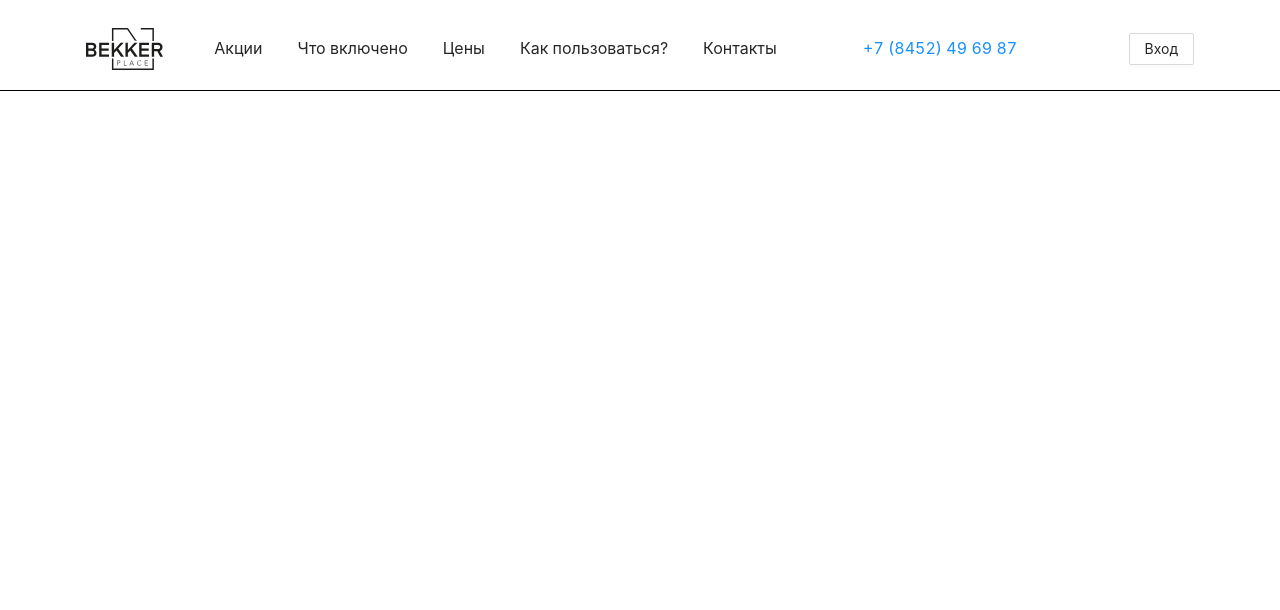
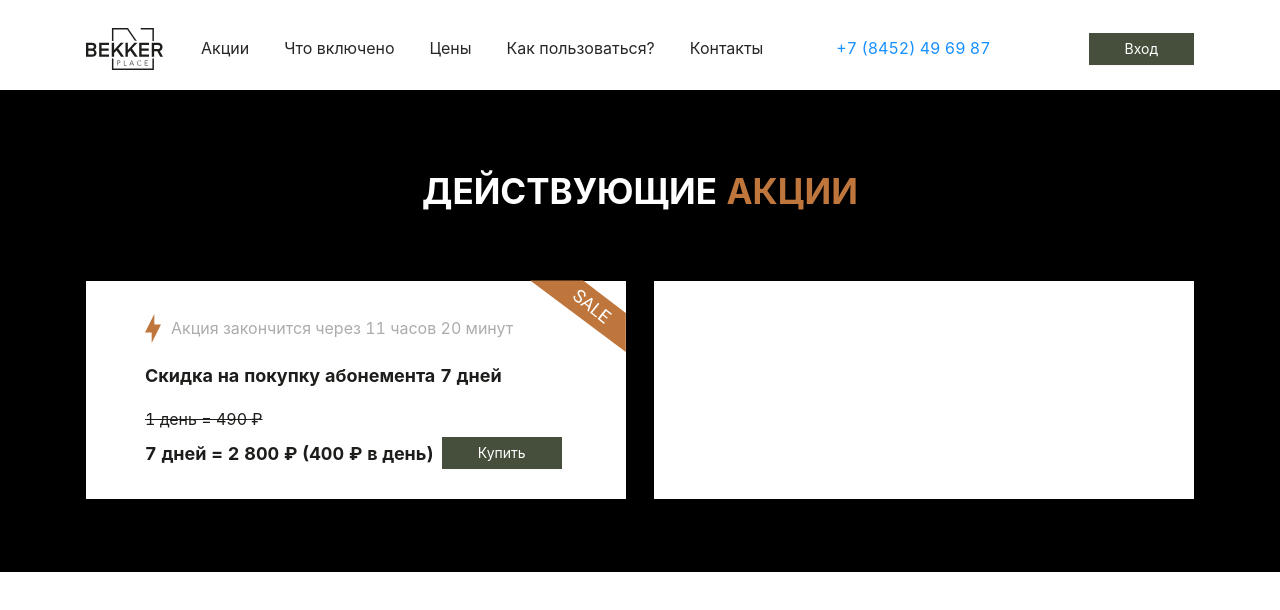
Before and after one commit to zakharych/coworking, a React (Create React App) app: page / in a window 1280 px wide. Shown: the top 610 px of the page. Built offline with nearby package versions, Linux system fonts and the light colour scheme.

Commit message:
Add actions section

```diff
--- a/src/App.scss
+++ b/src/App.scss
@@ -62,9 +62,11 @@
   align-items: center;
   background-color: white;
 }
-.section-header {
+.section {
   display: flex;
   justify-content: center;
+}
+.section-header {
   border-bottom: 1px solid black;
 }
 
@@ -108,3 +110,109 @@
 .telephone {
   margin-right: 60px;
 }
+
+.actions {
+  background-color: black;
+  color: white;
+  padding: 73px;
+}
+
+.section-title {
+  font-weight: bold;
+  font-size: 35px;
+  text-align: center;
+  text-transform: uppercase;
+}
+
+.text-accent {
+  color: #be763c;
+}
+.actions__list {
+  display: flex;
+  align-items: center;
+  justify-content: space-between;
+  margin: 0;
+  padding: 0;
+  list-style: none;
+}
+.action-card {
+  position: relative;
+  width: 48.7%;
+  height: 218px;
+  display: flex;
+  flex-direction: column;
+  align-items: flex-start;
+  background: #ffffff;
+  color: #1d1d1b;
+  padding: 33px 64px 32px 59px;
+}
+
+.actions-sticker {
+  position: absolute;
+  right: -20px;
+  top: -25px;
+}
+
+.action-card__time-to-end {
+  display: flex;
+  align-items: center;
+  color: #acacac;
+  margin-bottom: 19px;
+}
+.action-card__title {
+  margin-left: 10px;
+}
+.action-days {
+  font-weight: bold;
+  font-size: 18px;
+  margin-bottom: 17px;
+}
+.action-new-condition__wrapper {
+  display: flex;
+  flex-direction: column;
+  align-items: flex-start;
+}
+.action-new-condition {
+  display: flex;
+  justify-content: space-between;
+  width: 100%;
+}
+.action-prev-price {
+  text-decoration: line-through;
+  margin-bottom: 8px;
+}
+.action-new-price {
+  font-weight: bold;
+  font-size: 18px;
+}
+.actions__title {
+  margin-bottom: 62px;
+}
+.Button {
+  border: none;
+  border-radius: 0;
+  background-color: #464f3b;
+  color: #ffffff;
+  padding: 14px 36px;
+  display: flex;
+  align-items: center;
+  justify-content: center;
+  transition: 0.3s;
+  cursor: pointer;
+
+  &:hover,
+  &:focus,
+  &:active {
+    background-color: #343e29;
+    color: #ffffff;
+  }
+  &:active {
+    opacity: 0.7;
+  }
+  &::after {
+    content: none;
+  }
+}
+.action-button {
+  align-self: end;
+}
--- a/src/App.tsx
+++ b/src/App.tsx
@@ -1,15 +1,15 @@
 import "./App.scss";
 
-import { Layout, Menu, Breadcrumb, Button } from "antd";
+import { Button } from "antd";
 
 import { ReactComponent as ReactLogo } from "./components/logo.svg";
-
-const { Header, Content, Footer } = Layout;
+import { ReactComponent as Sticker } from "./components/actionsSticker.svg";
+import { ReactComponent as LightningIcon } from "./components/lightningIcon.svg";
 
 function App() {
   return (
     <div className="App">
-      <div className="section-header">
+      <div className="section section-header">
         <div className="section_wrapper">
           <header className="header">
             <ReactLogo className="logo1" />
@@ -23,10 +23,41 @@ function App() {
             <a href="tel:+78452496987" className="telephone">
               +7 (8452) 49 69 87
             </a>
-            <Button>Вход</Button>
+            <Button className="Button">Вход</Button>
           </header>
         </div>
       </div>
+      <section className="section actions">
+        <div className="section_wrapper">
+          <div className="section-title actions__title">
+            Действующие <span className="text-accent">акции</span>
+          </div>
+          <ul className="actions__list">
+            <li className="action-card">
+              <Sticker className="actions-sticker" />
+              <div className="action-card__time-to-end">
+                <LightningIcon />
+                <span className="action-card__title">
+                  Акция закончится через 11 часов 20 минут
+                </span>
+              </div>
+              <span className="action-days">
+                Скидка на покупку абонемента 7 дней
+              </span>
+              <div className="action-new-condition">
+                <div className="action-new-condition__wrapper">
+                  <span className="action-prev-price">1 день = 490 ₽</span>
+                  <span className="action-new-price">
+                    7 дней = 2 800 ₽ (400 ₽ в день)
+                  </span>
+                </div>
+                <Button className="Button action-button">Купить</Button>
+              </div>
+            </li>
+            <li className="action-card"></li>
+          </ul>
+        </div>
+      </section>
     </div>
   );
 }
--- a/src/index.css
+++ b/src/index.css
@@ -1,8 +1,7 @@
+@import url("https://fonts.googleapis.com/css2?family=Roboto:wght@400;700&display=swap");
 body {
   margin: 0;
-  font-family: -apple-system, BlinkMacSystemFont, "Segoe UI", "Roboto", "Oxygen",
-    "Ubuntu", "Cantarell", "Fira Sans", "Droid Sans", "Helvetica Neue",
-    sans-serif;
+  font-family: "Roboto", sans-serif;
   -webkit-font-smoothing: antialiased;
   -moz-osx-font-smoothing: grayscale;
 }
```
Also changed, not shown: src/components/actionsSticker.svg (added), src/components/lightningIcon.svg (added).
